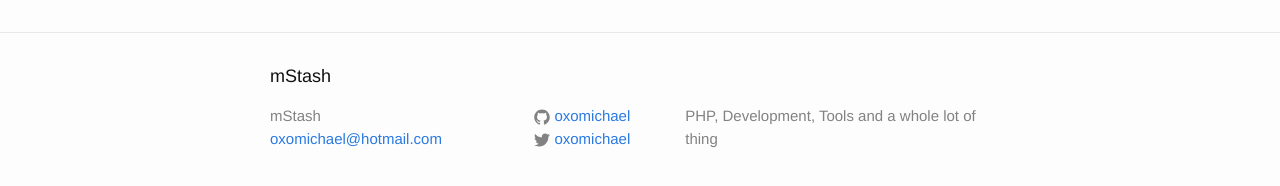
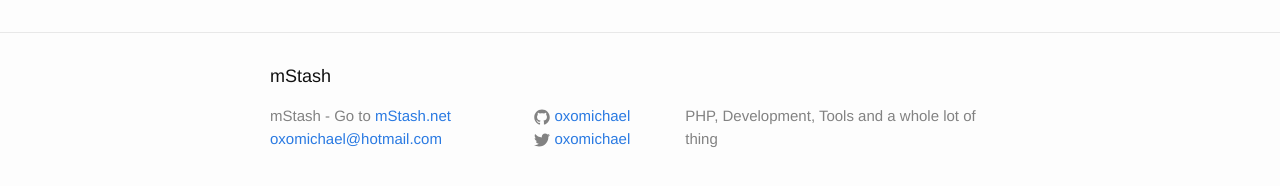
Before and after one commit to oxomichael/oxomichael.github.io, a Jekyll site: the page built from index.html, in a window 1280 px wide. Shown: the part 354-540 px from the top of the page. Built offline with Jekyll 4.4.1, drawn with Linux system fonts in a browser that asks for light colours; comment, search, counter and statistics services are not loaded.

Commit message:
Change footer

```diff
--- a/_includes/footer.html
+++ b/_includes/footer.html
@@ -7,7 +7,7 @@
     <div class="footer-col-wrapper">
       <div class="footer-col footer-col-1">
         <ul class="contact-list">
-          <li>{{ site.title }}</li>
+          <li>{{ site.title }} - Go to <a href="https://mstash.net">mStash.net</a></li>
           <li><a href="mailto:{{ site.email }}">{{ site.email }}</a></li>
         </ul>
       </div>
```
